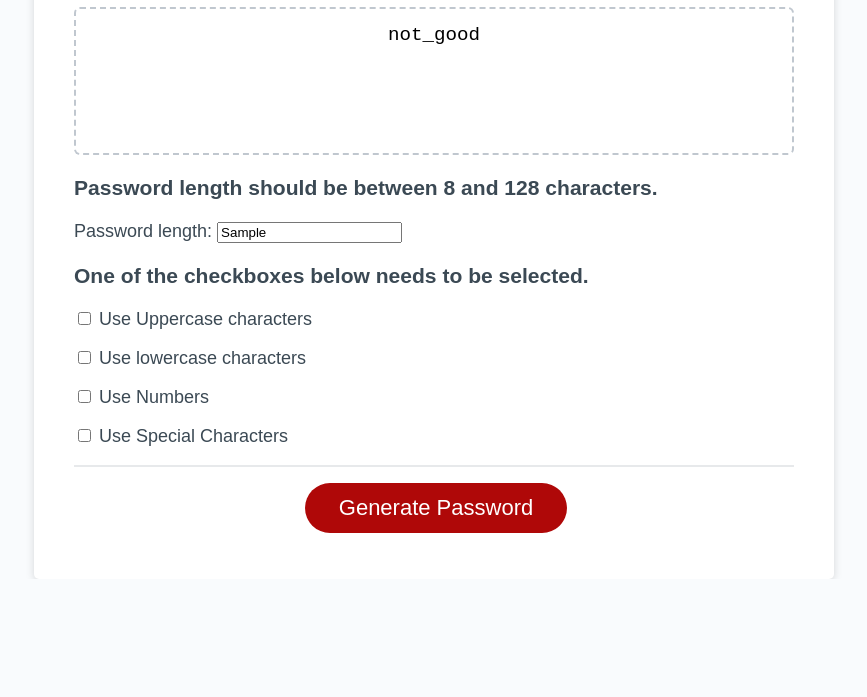
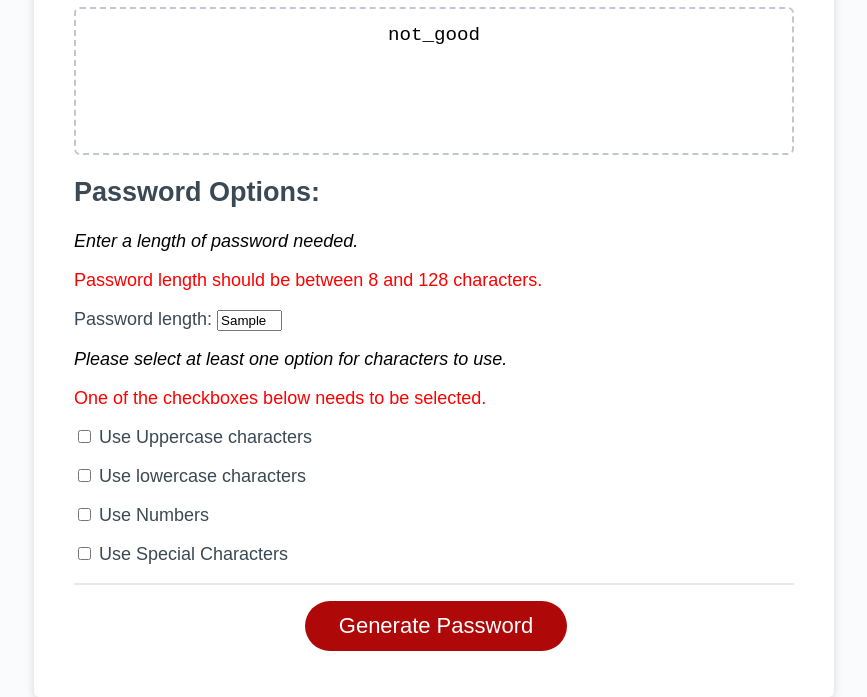
Before and after one commit to welguisz/password_generator, a website: page index.html in a window 1280 px wide. Both pictures are taken after typing "Sample" into the empty fields and a click on the button "Generate Password". Shown: the part 241-938 px from the top of the page, without its empty margins (206-1073 px from the left). Before the commit the page ends 820 px from the top, so only its background shows below. Drawn offline with Linux system fonts and the light colour scheme; files that its build step writes are made by us from their sources.

Commit message:
Completed work with some style to it.

```diff
--- a/assets/css/style.css
+++ b/assets/css/style.css
@@ -52,6 +52,19 @@ header {
 
 .card-body {
   min-height: 100px;
+}
+
+.prompt {
+  font-family: sans-serif;
+  font-style: italic;
+  color: black;
+  size: 16px;
+}
+
+error {
+  font-family: sans-serif;
+  color: red;
+  size: 16px;
 }
 
 .card-footer {
--- a/index.html
+++ b/index.html
@@ -5,7 +5,7 @@
     <meta name="viewport" content="width=device-width, initial-scale=1.0" />
     <meta http-equiv="X-UA-Compatible" content="ie=edge" />
     <title>Password Generator</title>
-    <link rel="stylesheet" href="style.css" />
+    <link rel="stylesheet" href="assets/css/style.css" />
   </head>
   <body>
     <div class="wrapper">
@@ -23,12 +23,19 @@
             placeholder="Your Secure Password"
             aria-label="Generated Password"
           ></textarea>
+          <options>
+            <h2>Password Options:</h2>
+            <div class="length_option">
+              <p class="prompt">Enter a length of password needed.</p>
+              <error hidden="true" id="length_error" wid>Password length should be between 8 and 128 characters.</error>
               <p>
-            <h3 color="red" hidden="true" id="length_error">Password length should be between 8 and 128 characters.</h3>
                 <label for="length">Password length: </label>
-            <input id="length" type="text" placeholder="32"/>
+                <input id="length" type="text" placeholder="32" size="5"/>
               </p>
-          <h3 color="red" hidden="true" id="checkbox_error">One of the checkboxes below needs to be selected.</h3>
+            </div>
+            <div class="character_options">
+              <p class="prompt">Please select at least one option for characters to use.</p>
+              <error hidden="true" id="checkbox_error">One of the checkboxes below needs to be selected.</error>
               <p>
                 <input id="uppercase" class="checkbox" type="checkbox"/>
                 <label for="uppercase">Use Uppercase characters</label>
@@ -46,6 +53,8 @@
                 <label for="special">Use Special Characters</label>
               </p>
             </div>
+          </options>
+        </div>
         <div class="card-footer">
           <button id="generate" class="btn" onclick="writePassword()">Generate Password</button>
         </div>
```
Lines whose indentation alone changed are shown as unchanged.
